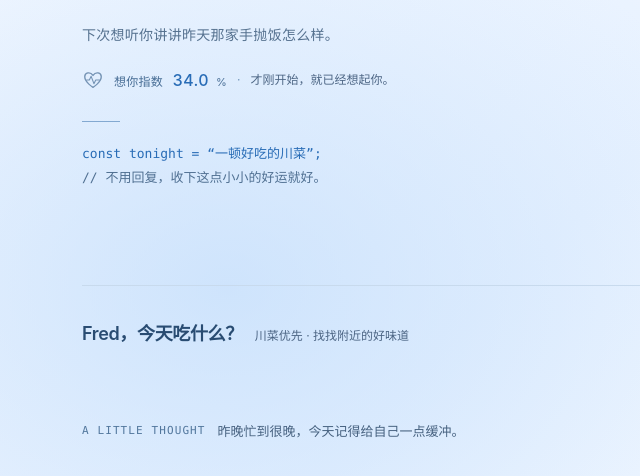
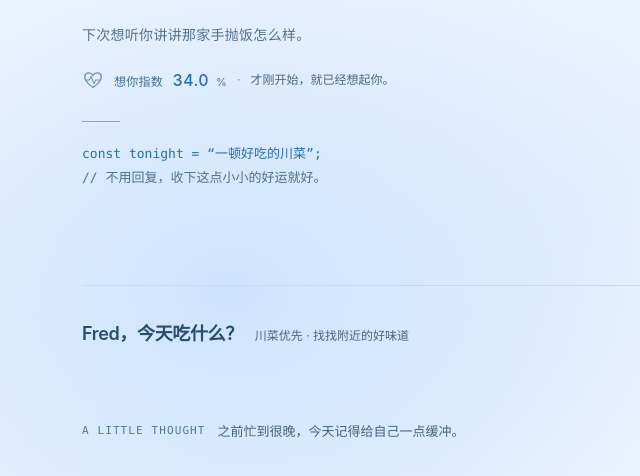
Before and after one commit to kaychiao/blue-white, a plain HTML site: page index.html in a window 1280 px wide. Shown: the part 470-946 px from the top of the page, 28-668 px from the left. Drawn offline with Linux system fonts and the light colour scheme.

Commit message:
fix: preserve event timing and refresh copy every 520 seconds

```diff
--- a/daily-copy.js
+++ b/daily-copy.js
@@ -29,23 +29,23 @@ window.dailyCopy = {
     ['把今天切换成，', '少一点忙乱，', '多一点轻松'],
     ['从广州的日常里，', '捎来一小段', '蓝色的心意'],
     ['上海最近冷起来了，', '愿你今天也有', '一点暖意'],
-    ['昨天那顿手抛饭，', '希望给加班的你', '补上点能量'],
-    ['加班到很晚的昨天，', '今天记得给自己', '留点时间'],
+    ['那次吃的手抛饭，', '希望给加班的你', '补上点能量'],
+    ['之前忙到很晚时，', '今天记得给自己', '留点时间'],
     ['天气冷了，', '更想和你去吃', '热乎的川菜'],
-    ['昨晚忙到很晚，', '今天的节奏可以', '慢一点'],
+    ['之前忙到很晚，', '今天的节奏可以', '慢一点'],
     ['上海的风有点冷，', '希望你的咖啡', '还是热的'],
     ['手抛饭之后，', '下次想和你一起', '吃顿川菜'],
     ['晚归的路上，', '愿这座城市对你', '温柔一点'],
     ['冷空气来上海了，', '给你寄一颗', '蓝色暖星'],
-    ['昨天的工作到很晚，', '今天希望你能', '早点收工'],
+    ['之前工作忙到很晚，', '今天希望你能', '早点收工'],
     ['比起继续加班，', '今晚更适合', '早点回家'],
     ['上海降温的日子，', '想把这份小小的', '关心递给你'],
-    ['热乎的手抛饭，', '和一个不赶时间的', '晚上'],
+    ['你喜欢的手抛饭，', '和一个不赶时间的', '晚上'],
     ['工作再忙，', '也别忘了给自己', '留一顿晚饭'],
-    ['愿昨天的疲惫，', '被今天的好心情', '慢慢带走'],
+    ['愿忙碌后的疲惫，', '被今天的好心情', '慢慢带走'],
     ['冷天里的小愿望，', '是你下班能赶上', '热乎的饭'],
     ['手抛饭好吃的话，', '下次记得把这家', '推荐给我'],
-    ['昨晚的加班辛苦了，', '今天希望有个', '轻松的收尾'],
+    ['之前加班辛苦了，', '今天希望有个', '轻松的收尾'],
     ['上海很冷，', '但想到你时心里', '会亮一点']
   ],
   bodyPairs: [
@@ -78,28 +78,28 @@ window.dailyCopy = {
     ['希望今天不用赶着在地铁里挤来挤去，', '也不用一边喝咖啡一边回十几个工作消息。'],
     ['你做的视频如果有一天刷到我首页，', '我应该会很骄傲地说：这个人我认识。'],
     ['有空的时候想听你讲讲，', '最近做的哪个抖音内容最让你满意。'],
-    ['听说你昨天吃了手抛饭，还加班到很晚，', '希望今天能早点收工，别又忙到错过晚饭。'],
+    ['听说你之前吃了手抛饭，还加班到很晚，', '希望今天能早点收工，别又忙到错过晚饭。'],
     ['上海最近冷得挺明显的，', '出门记得多穿一点，别一路冻着。'],
-    ['昨天那顿手抛饭好吃吗？', '下次要不要带我也去尝尝？'],
-    ['昨晚忙到很晚，今天别对自己要求太满，', '事情一件一件做完就已经很不错了。'],
+    ['那次吃的手抛饭好吃吗？', '下次要不要带我也去尝尝？'],
+    ['之前忙到很晚，今天别对自己要求太满，', '事情一件一件做完就已经很不错了。'],
     ['加班结束走出门的时候，上海应该挺冷的，', '回家路上记得把围巾和外套穿好。'],
     ['最近上海降温了，', '下班以后吃点热乎的，应该会舒服不少。'],
-    ['昨天的手抛饭听起来不错，', '不过我还是想找机会和你去吃川菜。'],
+    ['那次的手抛饭听起来不错，', '不过我还是想找机会和你去吃川菜。'],
     ['连着忙到很晚的话，人会有点累吧，', '今天能早点回家就早点回家。'],
     ['上海的冬天好像一下子就来了，', '希望你早上出门的时候没被冷风吓到。'],
-    ['昨天加班到那么晚，辛苦啦，', '今天给自己留一点喘口气的空档吧。'],
+    ['之前加班到那么晚，辛苦啦，', '今天给自己留一点喘口气的空档吧。'],
     ['手抛饭、咖啡、忙不完的方案，', '希望今天至少有一样能让你觉得开心。'],
     ['最近工作收尾是不是挺忙的？', '忙完这阵子，找天一起吃顿饭吧。'],
     ['这么冷的天气还要晚归，', '希望回家路上车顺一点、风也小一点。'],
-    ['昨天吃手抛饭的时候，', '有没有觉得热乎的饭在冷天里特别治愈？'],
+    ['那次吃手抛饭的时候，', '有发现什么特别喜欢的配菜吗？'],
     ['如果今天的工作又拖到很晚，', '记得先吃点东西，别空着肚子忙。'],
     ['上海这几天降温，早上出门更需要勇气了，', '希望地铁别太挤，咖啡也不用排长队。'],
     ['加班到很晚的日子，', '最希望听到的一句大概是“可以下班了”。'],
-    ['昨天忙到很晚，今天就别把行程排太满了，', '能慢一点也挺好。'],
-    ['你昨天吃的手抛饭是哪家？', '我先记下来，等有机会一起去试试。'],
+    ['之前忙到很晚，今天就别把行程排太满了，', '能慢一点也挺好。'],
+    ['你之前吃的手抛饭是哪家？', '我先记下来，等有机会一起去试试。'],
     ['天气冷的时候，', '比起零食，热饭和热咖啡确实更实在。'],
     ['希望今晚不用再和工作耗到太晚，', '留点时间给热饭、热水和好好休息。'],
-    ['昨天的加班已经够辛苦了，', '今天希望方案顺一点，收尾也顺一点。'],
+    ['之前加班已经够辛苦了，', '今天希望方案顺一点，收尾也顺一点。'],
     ['上海冷起来之后，', '下班回家喝一口热的，感觉就能回血。']
   ],
   personal: [
@@ -128,22 +128,22 @@ window.dailyCopy = {
     '希望你今天做的内容，刚好被喜欢它的人刷到。',
     '忙完就回家吧，剩下的事情明天再慢慢想。',
     '上海降温了，今天出门多穿一件吧。',
-    '昨天加班到很晚，今天尽量早点收工呀。',
+    '之前加班到很晚，今天尽量早点收工呀。',
     '手抛饭好吃吗？下次也带我去尝尝呗。',
     '这么冷还晚归，回家路上注意保暖。',
     '今天要是又忙起来，先记得按时吃饭。',
     '上海这几天冷得快，咖啡记得趁热喝。',
-    '昨晚辛苦啦，今天别把自己排得太满。',
+    '之前辛苦啦，今天别把自己排得太满。',
     '忙完这一阵，找天一起吃个热乎的？',
     '下班晚的话，回去路上慢点，别着急。',
-    '昨晚那顿手抛饭，听起来很适合冷天。',
+    '那次吃的手抛饭，你觉得怎么样？',
     '工作再多，也先给晚饭留个位置。',
     '希望今天方案顺顺的，能赶上早点回家。',
     '冷天里最幸福的事：准时下班和热乎饭。',
     '上海风大，出门记得围好围巾。',
-    '下次想听你讲讲昨天那家手抛饭怎么样。',
+    '下次想听你讲讲那家手抛饭怎么样。',
     '今天就算只完成最要紧的几件事，也很好。',
-    '如果昨晚没睡够，今天有空就早点休息。',
+    '如果最近没睡够，今天有空就早点休息。',
     '愿今天的临时需求少一点，暖和的好事多一点。',
     '忙完先回家，川菜可以等我们有空再约。'
   ],
@@ -174,11 +174,11 @@ window.dailyCopy = {
     '脚本写顺了，就早点保存灵感和好心情。',
     '// 一点点喜欢，正在后台持续运行。',
     'if (上海降温) { 围巾++; 热咖啡++; }',
-    '昨晚加班太晚，今天允许自己慢速启动。',
-    'const dinner = “热乎的手抛饭”; // 昨晚的选择',
+    '之前加班太晚，今天允许自己慢速启动。',
+    'const dinner = “你喜欢的手抛饭”; // 记下这家店',
     'SELECT 温暖 FROM 上海 WHERE 天气 = 冷;',
     'if (视频脚本写顺) { 早点回家(); }',
-    '// 昨天辛苦了，今天少一点工作烦恼。',
+    '// 之前辛苦了，今天少一点工作烦恼。',
     'while (夜风很冷) { 把围巾系好(); }',
     '今日目标：按时吃饭，争取别加班。',
     'const coffee = 上海降温日的必要参数;',
@@ -223,23 +223,23 @@ window.dailyCopy = {
     '每个方案的背后，都有一个认真琢磨它的人。',
     '下班之后，数据会继续在那里，晚风可不一定等人。',
     '上海最近冷得快，出门记得多穿一层。',
-    '昨天加班到很晚，今天希望你能早点收工。',
-    '手抛饭听起来很适合冷天，热乎乎的刚刚好。',
+    '之前加班到很晚，今天希望你能早点收工。',
+    '手抛饭那家店先记下来，下次有机会也想去尝尝。',
     '晚归碰上降温，回家的路上记得照顾好自己。',
     '愿今天的工作早点收尾，晚上能吃上一顿热饭。',
-    '昨天辛苦了，今天不必把每件事都做到满格。',
+    '之前辛苦了，今天不必把每件事都做到满格。',
     '天气冷的时候，咖啡最好一路都热着。',
     '手抛饭吃过了，下次换我请你吃川菜。',
     '上海的风一吹，才发现冬天真的快到了。',
-    '希望昨晚的疲惫睡一觉就能散掉一些。',
+    '希望忙碌后的疲惫睡一觉就能散掉一些。',
     '加班到很晚的人，今天值得一个准时下班。',
     '忙完工作回到家，热水和热饭都很重要。',
     '愿今天地铁有空位，路上少点冷风。',
-    '昨天那顿手抛饭，没准会成为最近的小小慰藉。',
+    '那次吃的手抛饭，没准会成为最近的小小慰藉。',
     '冷天里的快乐很简单：热饭、暖灯、早点回家。',
     '工作烦恼先放一放，等身体暖和了再想。',
     '下次一起吃饭吧，手抛饭或者川菜都可以。',
     '愿今天的方案少返工，晚上的风也别太大。',
-    '昨晚忙到很晚，今天记得给自己一点缓冲。'
+    '之前忙到很晚，今天记得给自己一点缓冲。'
   ]
 };
--- a/index.html
+++ b/index.html
@@ -123,7 +123,7 @@ function makeCopy(){
  if(window.Holiday && window.Holiday.active.id!=='daily'){window.Holiday.applyCopy();return;}
  const dateKey=new Intl.DateTimeFormat('en-CA',{timeZone:'Asia/Shanghai',year:'numeric',month:'2-digit',day:'2-digit'}).format(new Date());
  const batch=window.aiCopy;
- if(batch?.validUntil>=dateKey && batch.notes?.length){
+ if(batch?.policyVersion===2 && batch.validUntil>=dateKey && batch.notes?.length){
    let history=[];try{history=JSON.parse(localStorage.getItem('bw-ai-history')||'[]')}catch{}
    const candidates=batch.notes.filter(n=>!history.includes(n.first+n.second+n.accent));
    const note=pick(candidates.length?candidates:batch.notes);
--- a/page-refresh.js
+++ b/page-refresh.js
@@ -1,20 +1,21 @@
 (() => {
-  const seconds=10;let timer=null;
+  const interval=520*1000;let timer=null,lastChanged=Date.now();
   function cancel(){clearTimeout(timer);timer=null;}
-  function refresh(){
-    makeCopy();
+  function refreshIfDue(){
+    if(Date.now()-lastChanged>=interval){makeCopy();lastChanged=Date.now();}
   }
   function schedule(){
     cancel();
-    if(!seconds||document.hidden)return;
-    timer=setTimeout(()=>{if(!document.hidden)refresh();schedule()},seconds*1000);
+    if(document.hidden)return;
+    timer=setTimeout(()=>{if(!document.hidden){refreshIfDue();schedule()}},Math.max(0,interval-(Date.now()-lastChanged)));
   }
   document.addEventListener('visibilitychange',()=>{
     cancel();
-    if(!document.hidden){refresh();schedule()}
+    if(!document.hidden){refreshIfDue();schedule()}
   });
-  // Resume cleanly after restoring a page from the back/forward cache.
-  window.addEventListener('pageshow',event=>{if(event.persisted&&!document.hidden){refresh();schedule()}});
+  // Manual changes also get a full 520 seconds to stay on screen.
+  document.getElementById('shuffle').addEventListener('click',()=>{lastChanged=Date.now();schedule()});
+  window.addEventListener('pageshow',event=>{if(event.persisted&&!document.hidden){refreshIfDue();schedule()}});
   window.addEventListener('pagehide',cancel);
   schedule();
 })();
```
Also changed, not shown: scripts/generate-copy.mjs (+15 -5 lines), tests/copy-generation.test.mjs (added, +24 -0 lines), 5 other files.
